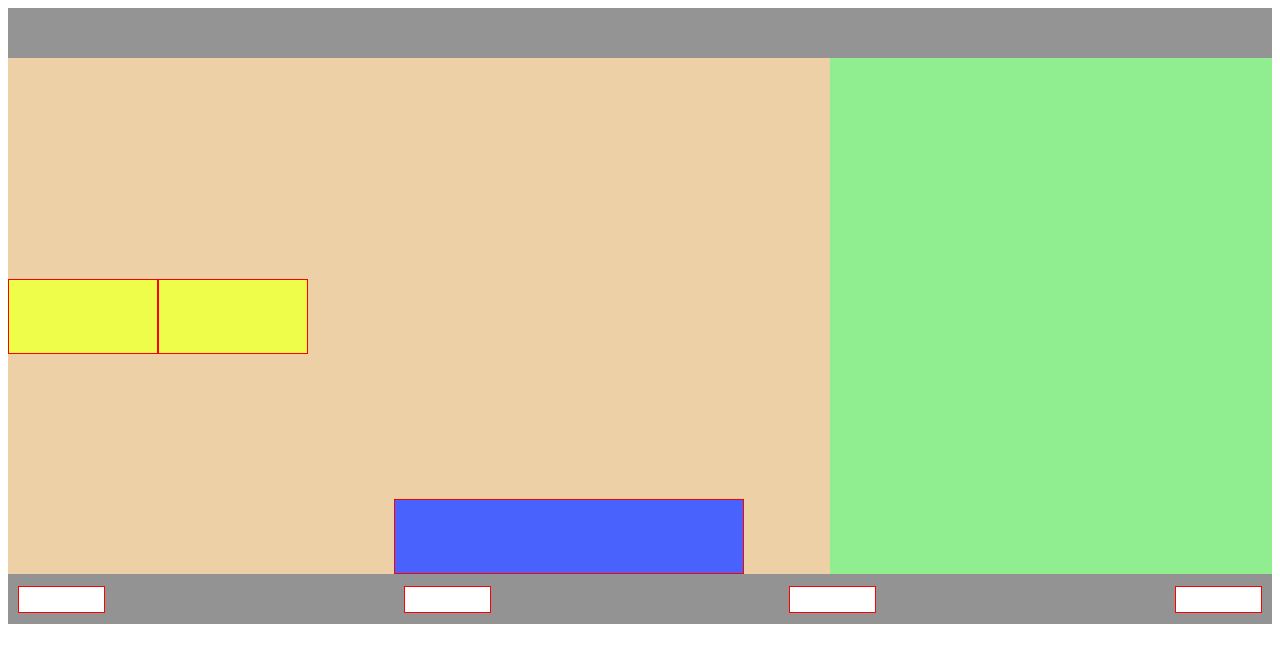
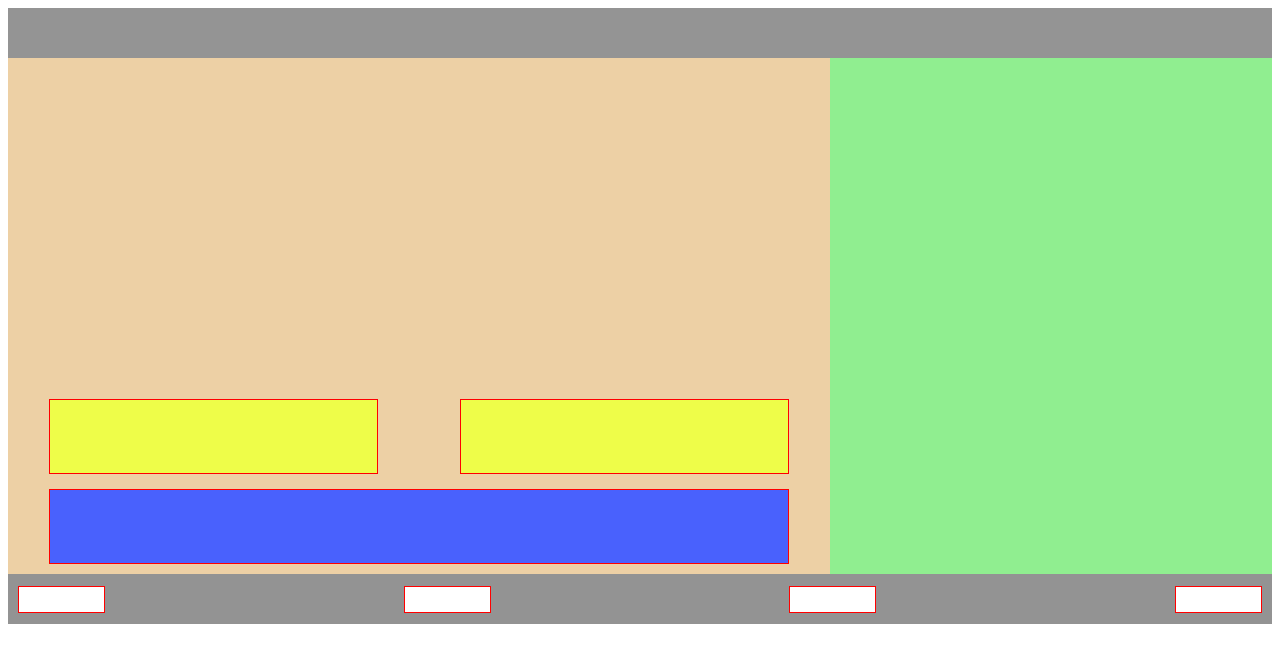
Before and after one commit to av6920337/week5_flex1, a plain HTML site: page index.html in a window 1280 px wide. Drawn offline with Linux system fonts and the light colour scheme.

Commit message:
change all

```diff
--- a/assets/style/style.css
+++ b/assets/style/style.css
@@ -11,11 +11,10 @@
 .section {
     background-color: rgb(237, 208, 165);
     min-height: 516px;
-    width: 100%;
     flex: 1;
     display: flex;
-    flex-flow: row nowrap;
-    /* align-content:stretch; */
+    flex-direction: column;
+    justify-content: flex-end;
 
 }
 
@@ -25,11 +24,13 @@
     justify-content: center;
     min-height: 55px;
     width: 100%;
+    margin-top: 10px;
+    margin-bottom: 10px;
 }
 
 .article {
     box-sizing: border-box;
-    width: 350px;
+    width: 90%;
     height: 75px;
     background-color: rgb(73, 97, 253);
     border:1px solid red;
@@ -37,7 +38,7 @@
 
 .container{
     min-height: 85px;
-    width: 50%;
+    width: 100%;
     display: flex;
     flex-flow: row nowrap;
     align-items: center;
@@ -46,7 +47,7 @@
 
 .content{
     box-sizing: border-box;
-    width: 150px;
+    width: 40%;
     height: 75px;
     background-color: rgb(238, 253, 73);
     border:1px solid red;
```
